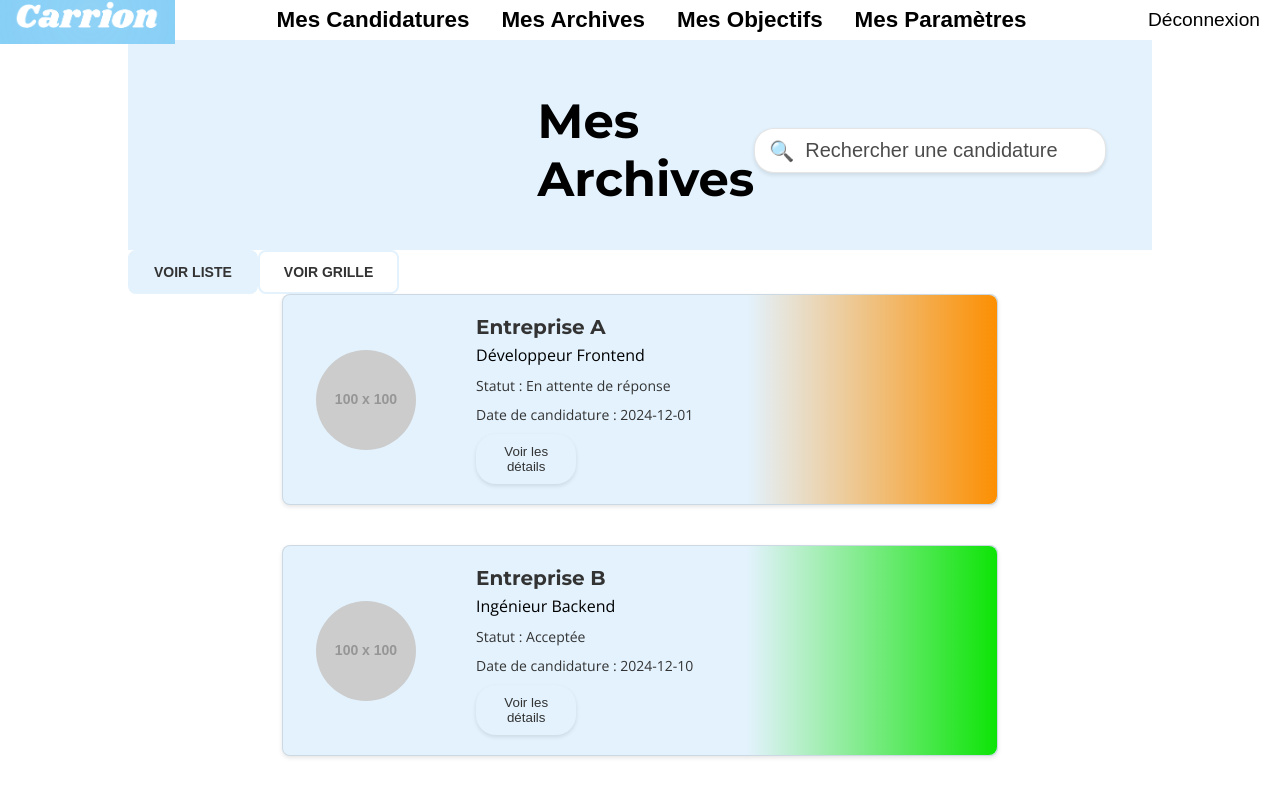
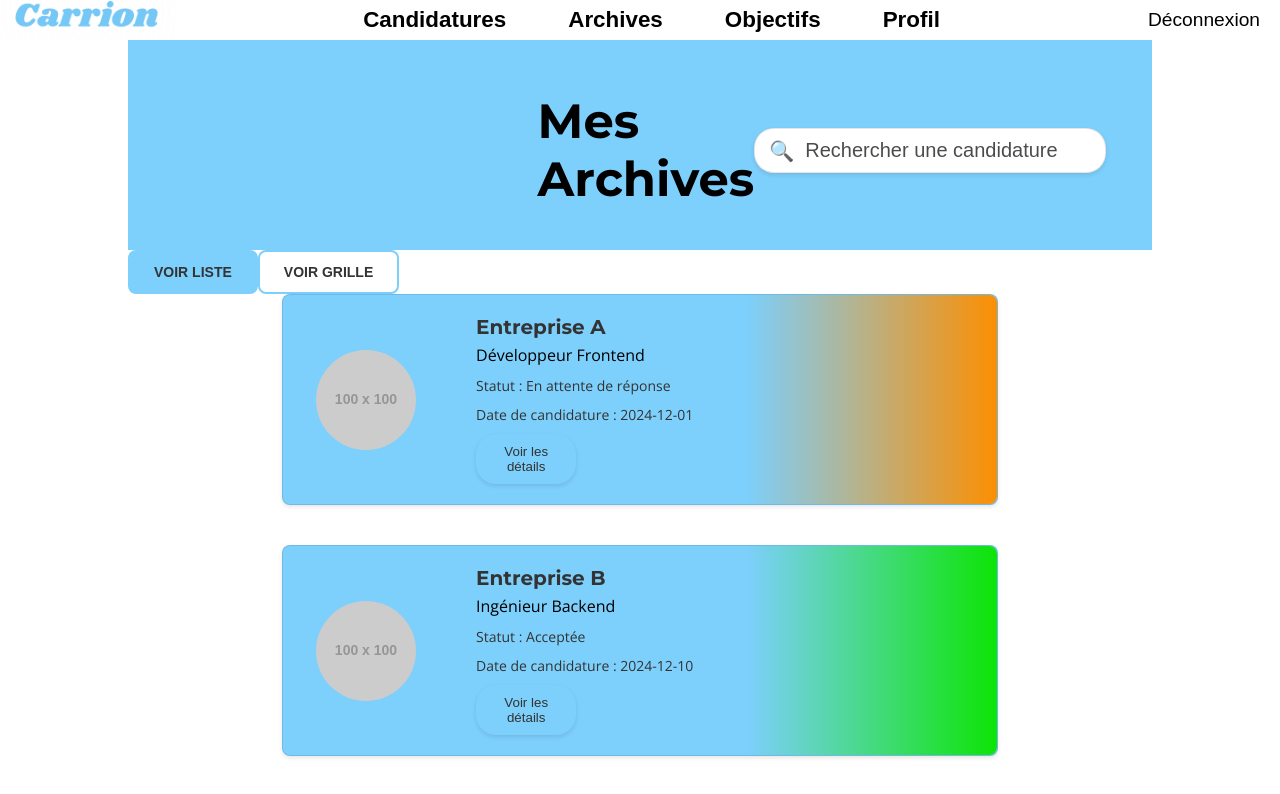
Before and after one commit to melk-hub/Carrion, a React (Create React App) app in the folder EIP/front_end/carrion/: page /archives in a window 1280 px wide. Shown: the top 794 px of the page. Built offline with nearby package versions, Linux system fonts and the light colour scheme; sample sign-in values are in the browser's storage.

Commit message:
[ADD] new logo and update the header

```diff
--- a/EIP/front_end/carrion/src/components/Header.js
+++ b/EIP/front_end/carrion/src/components/Header.js
@@ -1,7 +1,7 @@
 import React from 'react';
 import { useNavigate } from 'react-router-dom';
 import '../styles/Header.css';
-import logo from '../assets/carrion_logo.png';
+import logo from '../assets/carrion_logo2.png';
 
 function Header() {
   const navigate = useNavigate();
@@ -9,10 +9,10 @@ function Header() {
     <header className="header">
       <h1 onClick={() => navigate('/dashboard')} className="logo-button"><img src={logo} alt="Carrion"/></h1>
       <div className="navigation-buttons">
-        <button onClick={() => navigate('/dashboard')} className='applications-button'>Mes Candidatures</button>
-        <button onClick={() => navigate('/archives')} className='archives-button'>Mes Archives</button>
-        <button onClick={() => navigate('/objectives')} className='objectives-button'>Mes Objectifs</button>
-        <button onClick={() => navigate('/parameters')} className='parameters-button'>Mes Paramètres</button>
+        <button onClick={() => navigate('/dashboard')} className='applications-button'>Candidatures</button>
+        <button onClick={() => navigate('/archives')} className='archives-button'>Archives</button>
+        <button onClick={() => navigate('/objectives')} className='objectives-button'>Objectifs</button>
+        <button onClick={() => navigate('/parameters')} className='parameters-button'>Profil</button>
       </div>
       <button onClick={() => navigate('/')} className="logout-button">Déconnexion</button>
     </header>
--- a/EIP/front_end/carrion/src/index.css
+++ b/EIP/front_end/carrion/src/index.css
@@ -1,5 +1,5 @@
 :root {
-  --primary-color: #e3f2fd;
+  --primary-color: #7dcffc;
   --secondary-color: #ffffff;
   --text-color: #333333;
   --accent-color: #000000;
@@ -25,3 +25,7 @@ body {
 h1, h2, h3, h4, h5, h6 {
   font-family: 'TitlePolice', Arial, sans-serif;
 }
+
+html {
+  overflow-y: scroll;
+}
--- a/EIP/front_end/carrion/src/pages/Dashboard.js
+++ b/EIP/front_end/carrion/src/pages/Dashboard.js
@@ -12,15 +12,12 @@ function Dashboard() {
   const API_URL = process.env.REACT_APP_API_URL;
 
   useEffect(() => {
-    console.log("Token récupéré :", localStorage.getItem("token"));
-
     const fetchApplications = async () => {
       const token = localStorage.getItem("token");
       if (!token) {
         console.error("Aucun token trouvé, l'utilisateur doit se reconnecter.");
         return;
       }
-
       try {
         const response = await fetch(`${API_URL}/job-applies/jobApply`, {
           headers: {
@@ -28,19 +25,15 @@ function Dashboard() {
             "Content-Type": "application/json",
           },
         });
-
         if (!response.ok) {
           throw new Error(`Erreur HTTP: ${response.status}`);
         }
-
         const data = await response.json();
         setApplications(Array.isArray(data) ? data : []);
       } catch (error) {
         console.error('Erreur lors de la récupération des données:', error);
-        setApplications([]); // Réinitialiser pour éviter que le front disparaisse
       }
     };
-
     fetchApplications();
   }, [API_URL]);
 
@@ -75,7 +68,7 @@ function Dashboard() {
     <div>
       <div className="top-bar">
         <div className="objectives">
-          <h3>Objectif de la semaine :</h3>
+          {/* <h3>Objectif de la semaine :</h3> */}
         </div>
         <div className="search-input-container">
           <span className="search-icon">🔍</span>
@@ -138,12 +131,12 @@ function Dashboard() {
                   className="dashboard-list-logo"
                 />
                 <div className="dashboard-list-content">
-                  <h3 className="dashboard-list-company-name">{application.company}</h3>
-                  <p className="dashboard-list-job-title">{application.jobTitle || "Titre non spécifié"}</p>
+                  <h3 className="dashboard-list-company-name">{application.company || "Entreprise inconnue"}</h3>
+                  <p className="dashboard-list-job-title">{application.jobTitle || "Titre inconnu"}</p>
                   <p className="dashboard-list-status">
                     Statut : <span className={`status-text ${application.status.toLowerCase()}`}>{application.status}</span>
                   </p>
-                  <p className="dashboard-list-date">Date de candidature : {new Date(application.createdAt).toLocaleDateString('fr-FR')}</p>
+                  <p className="dashboard-list-date">Date de candidature : {new Date(application.createdAt).toLocaleDateString('fr-FR') || "Date inconnue"}</p>
                   <button className="dashboard-list-details">Voir les détails</button>
                 </div>
                 <div className="dashboard-list-actions">
@@ -176,15 +169,15 @@ function Dashboard() {
                   alt={`${application.company} logo`}
                   className="dashboard-grid-logo"
                 />
-                <div className="dashboard-grid-company-name">{application.company}</div>
+                <div className="dashboard-grid-company-name">{application.company || "Entreprise inconnue"}</div>
               </div>
               <div className="dashboard-grid-content">
-                <h4>{application.jobTitle || "Titre non spécifié"}</h4>
+                <h4>{application.jobTitle || "Titre inconnu"}</h4>
                 <hr />
                 <p className="dashboard-grid-status">
                   Statut : <span className={`status-text ${application.status.toLowerCase()}`}>{application.status}</span>
                 </p>
-                <p>Date de candidature : {new Date(application.createdAt).toLocaleDateString('fr-FR')}</p>
+                <p>Date de candidature : {new Date(application.createdAt).toLocaleDateString('fr-FR') || "Date inconnue"}</p>
               </div>
               <button className="dashboard-grid-details">Voir les détails</button>
               <div className="dashboard-grid-actions">
--- a/EIP/front_end/carrion/src/pages/Landing.js
+++ b/EIP/front_end/carrion/src/pages/Landing.js
@@ -2,7 +2,7 @@ import React from 'react';
 import { useNavigate } from 'react-router-dom';
 import { useEffect } from 'react';
 import '../styles/Landing.css';
-import logo from '../assets/carrion_logo.png';
+import logo from '../assets/carrion_logo2.png';
 
 function Landing() {
   const navigate = useNavigate();
--- a/EIP/front_end/carrion/src/styles/Header.css
+++ b/EIP/front_end/carrion/src/styles/Header.css
@@ -15,14 +15,17 @@ z-index: 1000;
 width: 175px;
 }
 
+.navigation-buttons {
+display: flex;
+gap: 50px;
+}
+
 .navigation-buttons button {
 font-size: 1.4rem;
-margin-right: 10px;
 background-color: var(--secondary-color);
 font-weight: bold;
 border: none;
 cursor: pointer;
-margin-left: 10px;
 }
 
 .navigation-buttons button:hover {
--- a/EIP/front_end/carrion/src/styles/Landing.css
+++ b/EIP/front_end/carrion/src/styles/Landing.css
@@ -12,7 +12,8 @@ align-items: center;
 }
 
 .logo img {
-width: 175px;
+width: 200px;
+margin-top: 5px;
 }
 
 .header-buttons button {
```
Also changed, not shown: EIP/front_end/carrion/src/assets/carrion_logo2.png (added).
